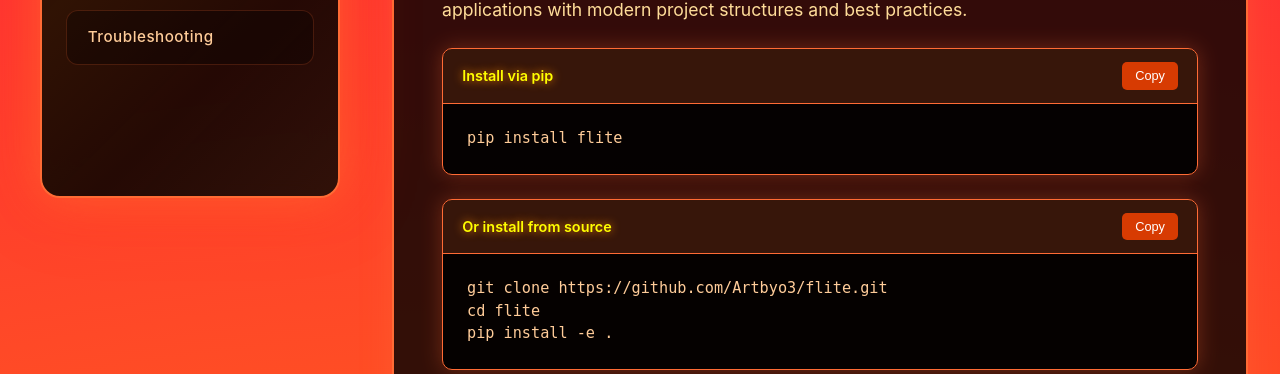
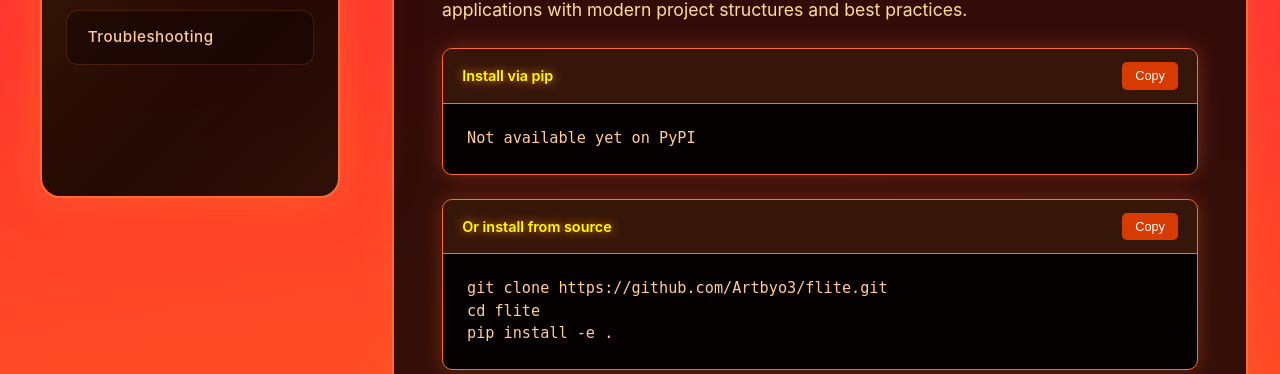
Before and after one commit to Artbyo3/flitedocs, a Flask app: page /docs in a window 1280 px wide. Shown: the part 582-956 px from the top of the page. Run offline with Flask 3, Linux system fonts and the light colour scheme.

Commit message:
small line edit

```diff
--- a/app/templates/docs.html
+++ b/app/templates/docs.html
@@ -47,7 +47,7 @@
                         <span class="code-title">Install via pip</span>
                         <button class="copy-btn" onclick="copyCode(this)">Copy</button>
                     </div>
-                    <pre><code>pip install flite</code></pre>
+                    <pre><code>Not available yet on PyPI</code></pre>
                 </div>
 
                 <div class="code-block">
```
